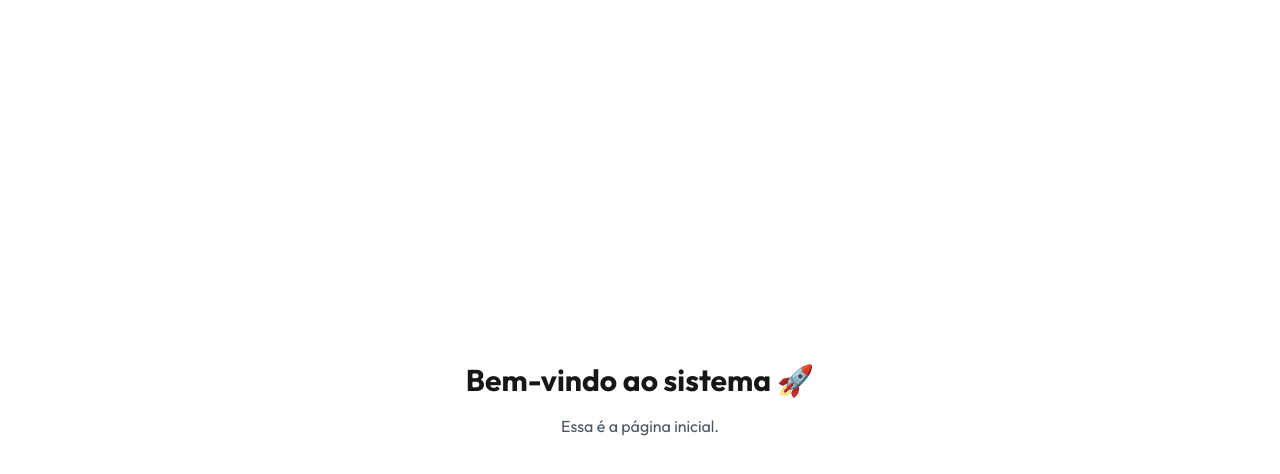
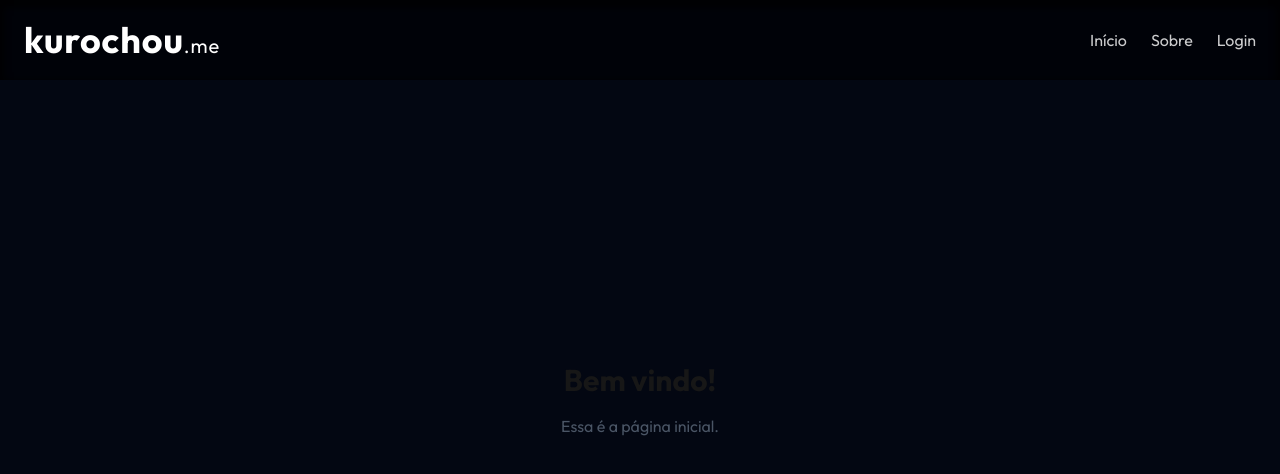
Before and after one commit to Nirvaleissons/kurochou-front, a Next.js app: page / in a window 1280 px wide. Shown: the top 474 px of the page. Built offline with nearby package versions, Linux system fonts and the light colour scheme.

Commit message:
feat: add navbar, logout and refactored some things :)

```diff
--- a/app/page.tsx
+++ b/app/page.tsx
@@ -1,7 +1,14 @@
+"use client"
+
+import Navbar from "@/components/general/Navbar";
+import { useUsername } from "@/hooks/useAuth";
+
 export default function Home() {
+    const username = useUsername();
     return (
-        <main className="flex flex-col items-center justify-center min-h-screen">
-            <h1 className="text-3xl font-bold">Bem-vindo ao sistema 🚀</h1>
+        <main className="flex flex-col items-center justify-center min-h-screen bg-gray-950">
+            <Navbar />
+            <h1 className="text-3xl font-bold">{username ? <span>Bem-vindo, {username}!</span> : <span>Bem vindo!</span>}</h1>
             <p className="mt-4 text-gray-600">Essa é a página inicial.</p>
         </main>
     );
--- /dev/null
+++ b/components/general/Navbar.tsx
@@ -0,0 +1,45 @@
+"use client"
+
+import { useIsTokenExpired, useLogout } from "@/hooks/useAuth";
+
+export default function Navbar() {
+    const expired = useIsTokenExpired();
+    const logout = useLogout();
+    return (
+        <nav className="fixed top-0 left-0 w-full h-20 bg-[rgba(1,3,9,0.95)] shadow-[inset_0px_4px_6px_4px_rgba(0,_0,_0,_0.7)] flex items-center px-6 z-50">
+            <div className="text-white text-4xl font-semibold tracking-wide">
+                kurochou<span className="font-thin text-xl">.me</span>
+            </div>
+
+            <div className="ml-auto flex space-x-6">
+                <a href="./" className="text-white opacity-80 hover:opacity-100 transition">
+                    Início
+                </a>
+                <a href="#" className="text-white opacity-80 hover:opacity-100 transition">
+                    Sobre
+                </a>
+                {expired &&
+                    <a href="/login" className="text-white opacity-80 hover:opacity-100 transition">
+                        Login
+                    </a>
+                }
+                {!expired && <>
+                    <a href="#" className="text-white opacity-80 hover:opacity-100 transition">
+                        Upload
+                    </a>
+                    <a
+                        href="/login"
+                        className="text-white ..."
+                        onClick={(e) => {
+                            e.preventDefault();
+                            logout();
+                        }}
+                    >
+                        Sair
+                    </a>
+                </>
+                }
+            </div>
+        </nav>
+    )
+}
--- a/components/login/LoginForm.tsx
+++ b/components/login/LoginForm.tsx
@@ -1,4 +1,4 @@
-"use client";
+"use client"
 
 import {FormEvent, useState} from "react";
 import { useRouter } from "next/navigation";
@@ -23,10 +23,15 @@ export default function LoginForm() {
                 }),
             });
             const data = await res.json();
-            const token = data.data.token;
+            if (data.data.token)
+            {
+                localStorage.setItem("authToken", data.data.token);
+                localStorage.setItem("user", Username);
+                router.replace("./");
+            } else {
+                setError("Credenciais inválidas!")
+            }
 
-            localStorage.setItem("authToken", token);
-            router.replace("./");
         } catch (e) {
             if (e instanceof Error)
             {
--- a/hooks/useAuth.ts
+++ b/hooks/useAuth.ts
@@ -1,14 +1,13 @@
 "use client"
 import { useRouter } from "next/navigation";
-import {useEffect, useState} from "react";
+import { useEffect, useState } from "react";
+import { isTokenExpired } from "@/utils/auth/auth";
 
 export function useRedirectIfTokenIsValid(): void
 {
     const router = useRouter();
-
     useEffect(() => {
-        const token = localStorage.getItem('authToken');
-        if (token && !isTokenExpired(token)) router.replace('./');
+        if (!isTokenExpired()) router.replace('./');
     }, [router]);
 }
 
@@ -23,19 +22,21 @@ export function useUsername(): string | undefined
     return username;
 }
 
-function isTokenExpired(token: string): boolean
+export function useIsTokenExpired(): boolean
 {
-    if (!token) return true;
+    const [expired, setExpired] = useState<boolean>();
+    useEffect(() => {
+        setExpired(isTokenExpired());
+    }, [])
+    return <boolean>expired;
+}
 
-    try
-    {
-        const payload = token.split('.')[1];
-        const decoded = JSON.parse(atob(payload));
-        if (!decoded.exp) return true;
-        const now = Date.now() / 1000;
-        return decoded.exp < now;
-    } catch (e) {
-        console.log(e);
-        return true;
-    }
+export function useLogout(): () => void
+{
+    const router = useRouter();
+    return () => {
+        localStorage.removeItem('user');
+        localStorage.removeItem('authToken');
+        router.replace('/login');
+    };
 }
--- /dev/null
+++ b/utils/auth/auth.ts
@@ -0,0 +1,18 @@
+export function isTokenExpired(): boolean
+{
+    if (typeof window === "undefined") return true;
+    const token = localStorage.getItem('authToken');
+    if (!token) return true;
+
+    try
+    {
+        const payload = token.split('.')[1];
+        const decoded = JSON.parse(atob(payload));
+        if (!decoded.exp) return true;
+        const now = Date.now() / 1000;
+        return decoded.exp < now;
+    } catch (e) {
+        console.log(e);
+        return true;
+    }
+}
```
